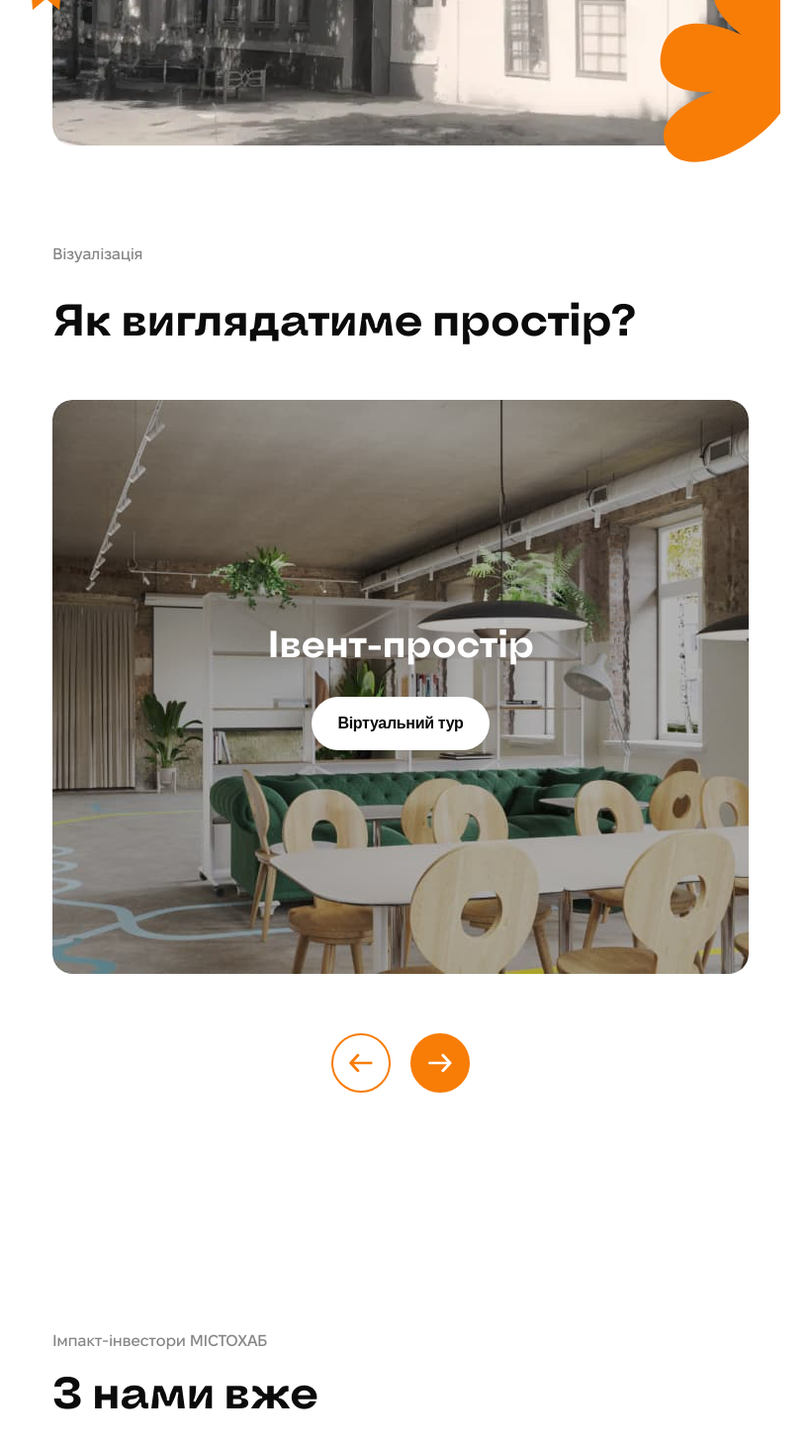
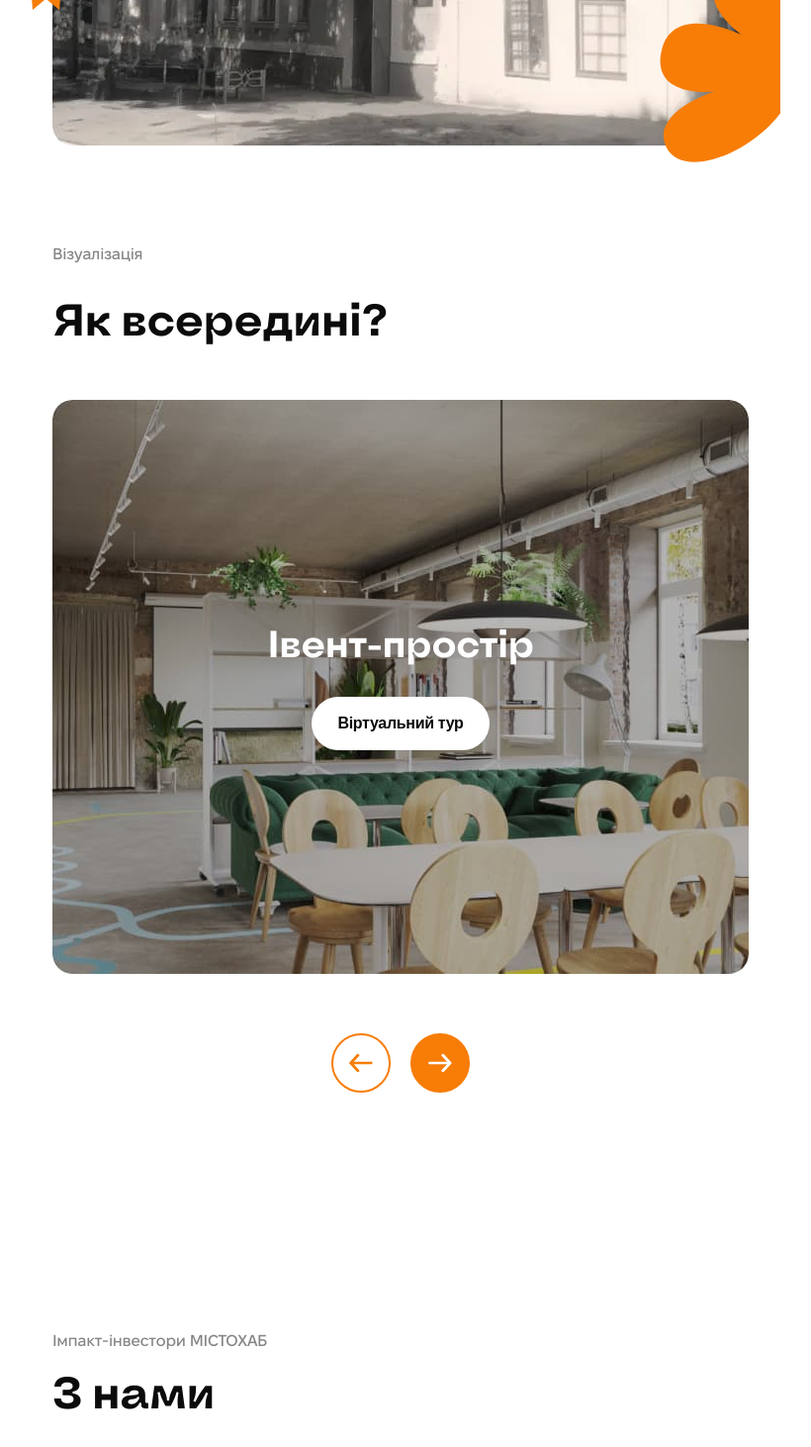
Before and after one commit to Poltava-mistohub/MistoHub, a React (Vite) app: page / in a window 1280 px wide. Shown: the part 4257-5719 px from the top of the page at 99% size, without its empty margins (235-1055 px from the left). Built offline with nearby package versions, Linux system fonts and the light colour scheme; no server answers.

Commit message:
Change the wording on main page

```diff
--- a/src/components/InvestorsCompanies/InvestorsBlock.jsx
+++ b/src/components/InvestorsCompanies/InvestorsBlock.jsx
@@ -15,7 +15,7 @@ const InvestorsBlock = ({ people, companies }) => {
     <section id="investors">
       <TextWrapper>
         <InfoText>Імпакт-інвестори МІСТОХАБ</InfoText>
-        <MainHeading>З нами вже</MainHeading>
+        <MainHeading>З нами</MainHeading>
         {people?.length > 0 && (
           <SecondHeading>
             {people.length} {getWordForCount(people.length, 'p')}
--- a/src/components/Visualization/Visualization.jsx
+++ b/src/components/Visualization/Visualization.jsx
@@ -85,7 +85,7 @@ const Visualization = () => {
     <VisualizationSection id="design">
       <VisualizationContainer>
         <BlockName>Візуалізація</BlockName>
-        <Title>Як виглядатиме простір?</Title>
+        <Title>Як всередині?</Title>
         <CardsContainer>
           {images
             .slice(currentCard, currentCard + (isDesktop ? 2 : 1))
```
